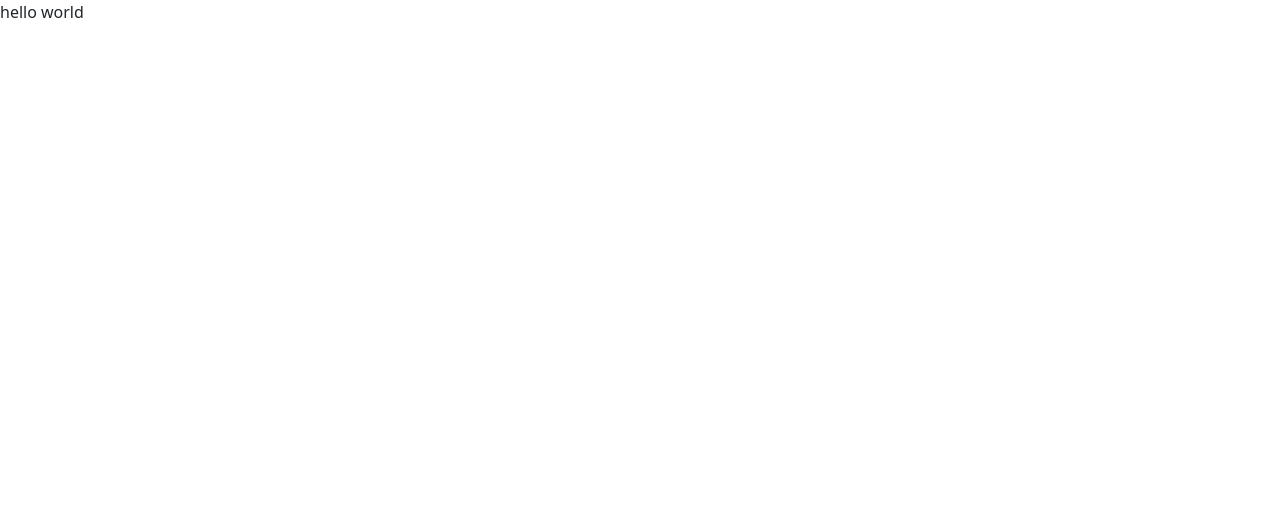
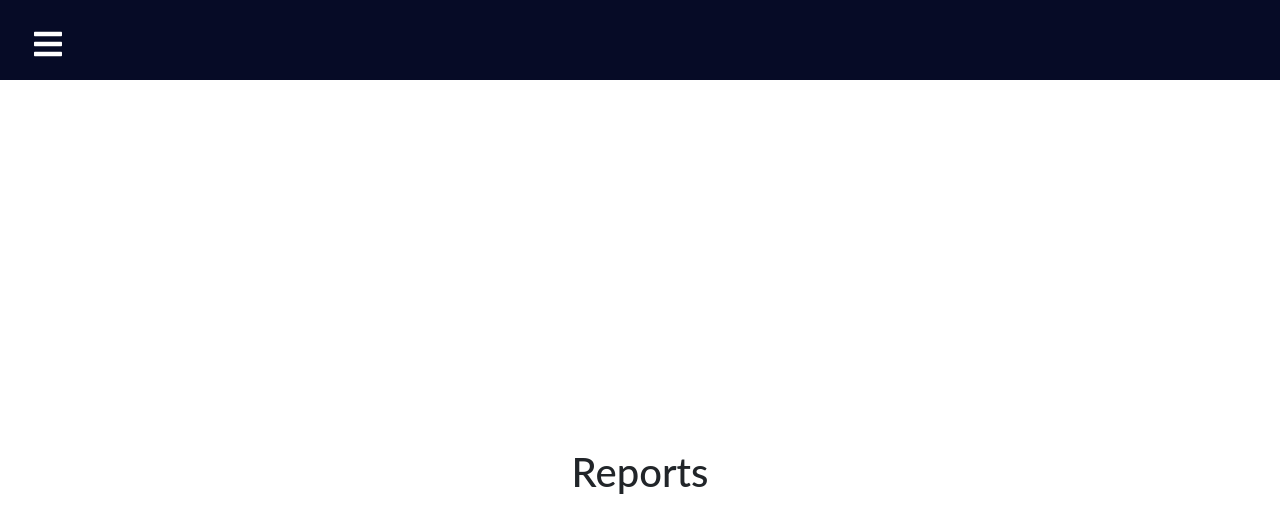
Before and after one commit to elifr/webcw2, a React (Create React App) app in the folder interface-service/: page /reports in a window 1280 px wide. Shown: the top 532 px of the page. Built offline with nearby package versions, Linux system fonts and the light colour scheme.

Commit message:
Added sidebar navigation

```diff
--- /dev/null
+++ b/interface-service/src/App.css
@@ -0,0 +1,16 @@
+@import url('https://fonts.googleapis.com/css2?family=Arimo&display=swap');
+
+* {
+    box-sizing: border-box;
+    margin: 0;
+    padding: 0;
+    font-family: 'Lato', sans-serif;
+}
+
+.home, .reports, .about {
+    display: flex;
+    height: 99vh;
+    align-items: center;
+    justify-content: center;
+    font-size: 3rem;
+}
--- /dev/null
+++ b/interface-service/src/App.js
@@ -0,0 +1,34 @@
+import React from 'react';
+import Axios from 'axios';
+import Navbar from './components/Navbar';
+import { BrowserRouter as Router, Switch, Route} from 'react-router-dom';
+import './App.css';
+import Home from './pages/Home';
+import Reports from './pages/Reports';
+import About from './pages/About';
+
+function App() {
+    return (
+        <>
+        <Router>
+            <Navbar/>
+            <Switch>
+                <Route path='/' exact component={Home} />
+                <Route path='/reports' component={Reports} />
+                <Route path='/about' component={About} />
+            </Switch>
+        </Router>
+        </>
+
+       // getFeed()
+    );
+}
+
+const getFeed = () => {
+    Axios.get("http:localhost:4444/posts").then((response) => {
+        console.log(response.data);
+    });
+}
+
+
+export default App;
--- a/interface-service/src/components/App.js
+++ /dev/null
@@ -1,22 +0,0 @@
-import React from 'react';
-import Axios from 'axios';
-
-
-
-function App() {
-    return (
-
-        "hello world"
-
-       // getFeed()
-    );
-}
-
-const getFeed = () => {
-    Axios.get("http:localhost:4444/posts").then((response) => {
-        console.log(response.data);
-    });
-}
-
-
-export default App;
--- /dev/null
+++ b/interface-service/src/components/Navbar.css
@@ -0,0 +1,72 @@
+.navbar {
+    background-color: #060b26;
+    height: 80px;
+    display: flex;
+    justify-content: start;
+    align-items: center;
+}
+
+.menu-bars {
+    margin-left: 2rem;
+    font-size: 2rem;
+    background: none;
+}
+
+.nav-menu {
+    background-color: #060b26;
+    width: 250px;
+    height: 100vh;
+    display: flex;
+    justify-content: center;
+    position: fixed;
+    top: 0;
+    left: -100%;
+    transition: 850ms;
+}
+
+.nav-menu.active {
+    left: 0;
+    transition: 250ms;
+}
+
+.nav-text {
+    display: flex;
+    justify-content: start;
+    align-items: cetner;
+    padding: 8px 0px 8px 16px;
+    list-style: none;
+    height: 60px;
+}
+
+.nav-text a {
+    text-decoration: none;
+    color: #f5f5f5;
+    font-size: 18px;
+    width: 95%;
+    height: 100%;
+    display: flex;
+    align-items: center;
+    padding: 0 16px;
+    border-radius: 4px;
+}
+
+.nav-text a:hover {
+    background-color: #1a83ff;
+}
+
+.nav-menu-items {
+    width: 100%;
+}
+
+.navbar-toggle {
+    background-color: #060b26;
+    width: 100%;
+    height: 80px;
+    display: flex;
+    justify-content: start;
+    align-items: center;
+}
+
+span {
+    margin-left: 16px;
+}
--- /dev/null
+++ b/interface-service/src/components/Navbar.js
@@ -0,0 +1,48 @@
+import React, {useState} from 'react';
+import * as FaIcons from "react-icons/fa";
+import * as AiIcons from "react-icons/ai";
+import { Link } from 'react-router-dom';
+import { SidebarData } from './SidebarData'
+import './Navbar.css';
+import { IconContext } from 'react-icons'
+
+function Navbar() {
+    const [sidebar, setSidebar] = useState(false)
+
+    const showSidebar = () => setSidebar(!sidebar)
+
+
+    return (
+        <>
+        <IconContext.Provider value={{color: '#fff'}}>
+            <div className="navbar">
+                <Link to="#" className='menu-bars'>
+                    <FaIcons.FaBars onClick={showSidebar}/>
+                </Link>
+            </div>
+
+            <nav className={sidebar ? 'nav-menu active' : 'nav-menu'}>
+                <ul className='nav-menu-items' onClick={showSidebar}>
+                    <li calssName='navbar-toggle'>
+                        <Link to="#" className='menu-bars'>
+                            <AiIcons.AiOutlineClose />
+                        </Link>
+                    </li>
+                    {SidebarData.map((item, index) => {
+                        return (
+                            <li key={index} className={item.cName}>
+                                <Link to={item.path}>
+                                    {item.icon}
+                                    <span>{item.title}</span>
+                                </Link>
+                            </li>
+                        );
+                    })}
+                </ul>
+            </nav>
+            </IconContext.Provider>
+        </>
+    )
+}
+
+export default Navbar
--- /dev/null
+++ b/interface-service/src/components/SidebarData.js
@@ -0,0 +1,34 @@
+import React from 'react'
+import * as FaIcons from "react-icons/fa";
+import * as AiIcons from "react-icons/ai";
+import * as IoIcons from "react-icons/io";
+import * as MdIcons from "react-icons/md";
+import * as BiIcons from "react-icons/bi";
+
+export const SidebarData = [
+    {
+        title: 'Home',
+        path: '/',
+        icon: <AiIcons.AiFillHome />,
+        cName: 'nav-text'
+    },
+    {
+        title: 'Feed',
+        path: '/',
+        icon: <MdIcons.MdPublic />,
+        cName: 'nav-text'
+    },
+    {
+        title: 'Modules',
+        path: '/reports',
+        icon: <IoIcons.IoMdChatboxes />,
+        cName: 'nav-text'
+    },
+    {
+        title: 'About',
+        path: '/About',
+        icon: <BiIcons.BiHelpCircle />,
+        cName: 'nav-text'
+    },
+
+]
--- a/interface-service/src/index.js
+++ b/interface-service/src/index.js
@@ -1,6 +1,6 @@
 import React from 'react';
 import ReactDOM from 'react-dom';
-import App from './components/App';
+import App from './App';
 import 'bootstrap/dist/css/bootstrap.min.css'
 
 ReactDOM.render(
--- /dev/null
+++ b/interface-service/src/pages/About.js
@@ -0,0 +1,12 @@
+import React from 'react'
+
+function About() {
+    return (
+        <div className='About'>
+            <h1>About</h1>
+
+        </div>
+    )
+}
+
+export default About
--- /dev/null
+++ b/interface-service/src/pages/Home.js
@@ -0,0 +1,12 @@
+import React from 'react'
+
+function Home() {
+    return (
+        <div className='home'>
+            <h1>Home</h1>
+
+        </div>
+    );
+}
+
+export default Home
--- /dev/null
+++ b/interface-service/src/pages/Reports.js
@@ -0,0 +1,12 @@
+import React from 'react'
+
+function Reports() {
+    return (
+        <div className='reports'>
+            <h1>Reports</h1>
+
+        </div>
+    )
+}
+
+export default Reports
```
Also changed, not shown: interface-service/src/components/Dashboard.js (added, +10 -0 lines), 1 other file (tests, documents, lock files or other folders).
